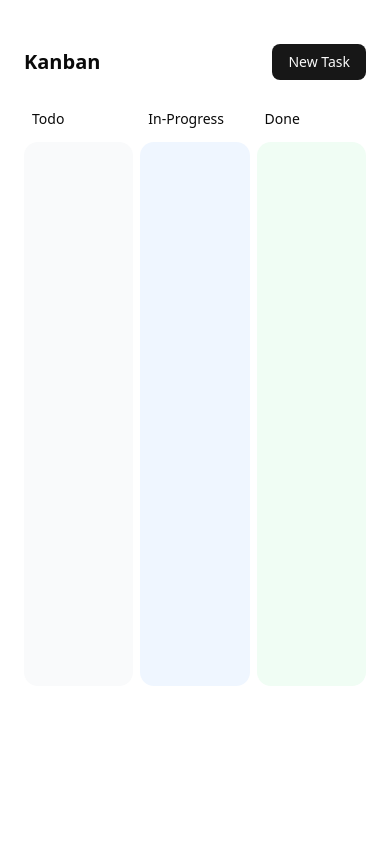
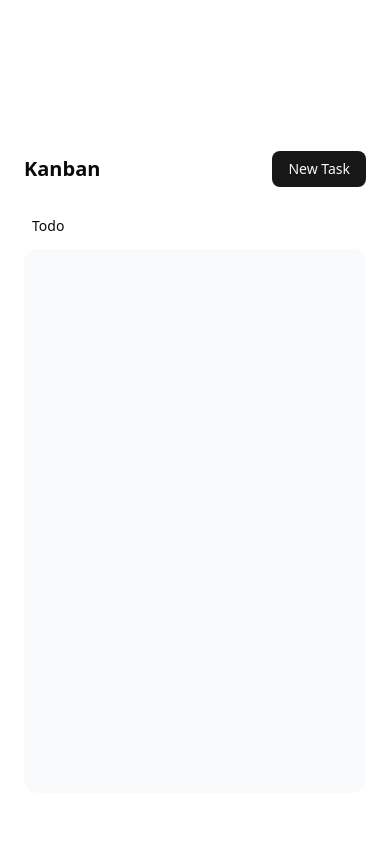
Before and after one commit to shinokamix/kanban, a Next.js app: page /kanban in a window 390 px wide. Shown: the top 844 px of the page. Built offline with nearby package versions, Linux system fonts and the light colour scheme.

Commit message:
refactor: mobile support

```diff
--- a/app/kanban/page.tsx
+++ b/app/kanban/page.tsx
@@ -4,7 +4,7 @@ import { TaskBoard } from '@/widgets/task-board'
 export default function KanbanPage() {
     return (
         <main className="">
-            <section className="mt-[5%] mx-auto flex max-w-5xl flex-col gap-4 p-6">
+            <section className="mt-[15dvh] mx-auto flex max-w-5xl flex-col gap-4 p-6">
                 <div className="flex items-center justify-between">
                     <h1 className="text-xl font-semibold">Kanban</h1>
                     <CreateTaskButton />
--- a/widgets/task-board/ui/TaskBoard.tsx
+++ b/widgets/task-board/ui/TaskBoard.tsx
@@ -184,7 +184,7 @@ export function TaskBoard() {
             onDragOver={handleDragOver}
             onDragEnd={handleDragEnd}
         >
-            <section className="grid grid-cols-3 gap-[2%]">
+            <section className="grid md:grid-cols-3 gap-[2%] mb-[2dvh]">
                 {COLUMNS.map((col) => {
                     const ids = columns[col]
                     const items: Task[] = ids
```
